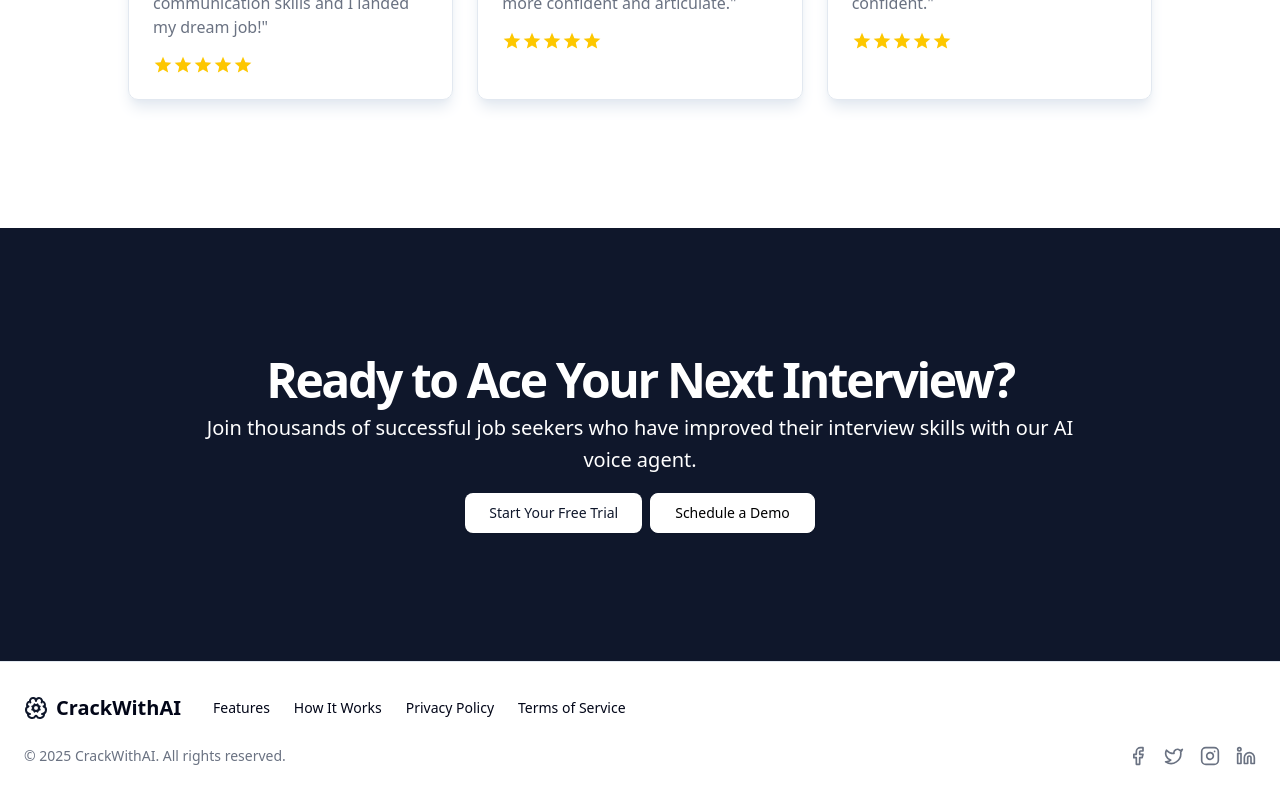
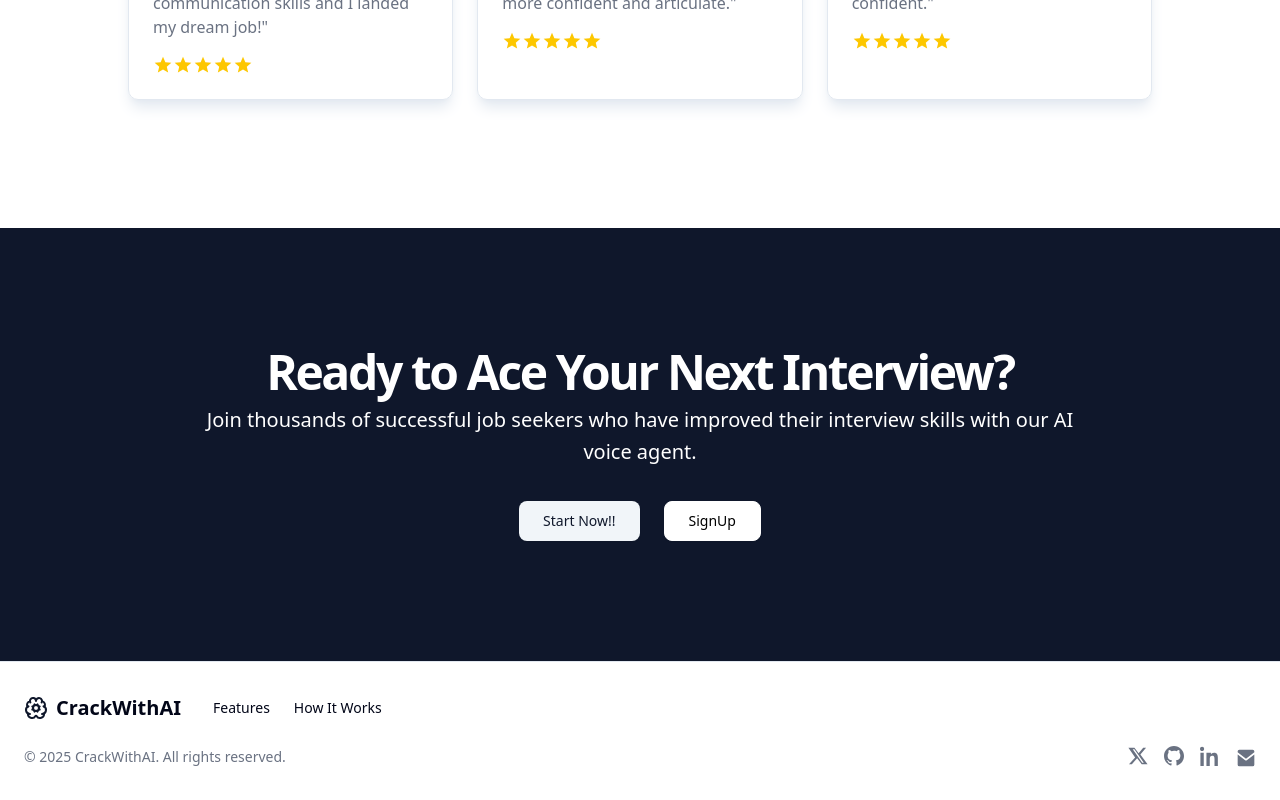
Before and after one commit to sada7070/CrackWithAI, a Next.js app: page / in a window 1280 px wide. Shown: the part 2493-3293 px from the top of the page. Built offline with nearby package versions, Linux system fonts and the light colour scheme.

Commit message:
updated CTAsection and footer

```diff
--- a/components/homePage/components/ctaSection.tsx
+++ b/components/homePage/components/ctaSection.tsx
@@ -1,9 +1,11 @@
+import Link from "next/link";
 import { Button } from "../../ui/button";
 
 export function CTASection() {
-    return <section id="get-started" className="w-full py-12 md:py-24 lg:py-32 bg-primary text-white">
+    return <section id="get-started" className="w-full py-12 md:py-24 lg:py-30 bg-primary text-white">
     <div className="container px-4 md:px-6">
-      <div className="flex flex-col items-center justify-center space-y-4 text-center">
+      <div className="flex flex-col items-center justify-center space-y-8 text-center">
+
         <div className="space-y-2">
           <h2 className="text-3xl font-bold tracking-tighter sm:text-4xl md:text-5xl dark:text-black">
             Ready to Ace Your Next Interview?
@@ -13,14 +15,21 @@ export function CTASection() {
             agent.
           </p>
         </div>
-        <div className="flex flex-col gap-2 min-[400px]:flex-row">
-          <Button size="lg" className="bg-white text-primary hover:bg-gray-100 dark:text-black">
-            Start Your Free Trial
-          </Button>
-          <Button size="lg" variant="outline" className="text-black border-white hover:bg-slate-500 dark:hover:bg-slate-950 dark:border-slate-950">
-            Schedule a Demo
-          </Button>
+
+        <div className="flex flex-col gap-6 min-[400px]:flex-row">
+          <Link href='/signin'>
+            <Button size="lg" className="bg-secondary text-primary hover:bg-secondary/90 dark:text-primary">
+              Start Now!!
+            </Button>
+          </Link>
+
+          <Link href='signup'>
+            <Button size="lg" variant="outline" className="text-black border-white hover:bg-slate-500 dark:hover:bg-slate-800 dark:border-slate-950">
+              SignUp
+            </Button>
+          </Link>
         </div>
+
       </div>
     </div>
   </section>
--- a/components/homePage/homePage.tsx
+++ b/components/homePage/homePage.tsx
@@ -25,8 +25,6 @@ export function HomePage() {
             navItems={[
                 { label: "Features", href: "#features" },
                 { label: "How It Works", href: "#how-it-works" },
-                { label: "Privacy Policy", href: "#" },
-                { label: "Terms of Service", href: "#" },
             ]}
         />
     </div>
--- a/components/ui/footer.tsx
+++ b/components/ui/footer.tsx
@@ -11,7 +11,8 @@ type FooterProps = {
 };
 
 export function Footer({ navItems }: FooterProps) {
-    return <footer className="border-t bg-white dark:bg-background">
+  return (
+    <footer className="border-t bg-white dark:bg-background">
       <div className="container flex flex-col gap-6 py-8 px-4 md:px-6">
         <div className="flex flex-col md:flex-row items-start md:items-center gap-4 md:gap-8">
           <div className="flex items-center gap-2 font-bold text-xl">
@@ -36,81 +37,46 @@ export function Footer({ navItems }: FooterProps) {
         </div>
         <div className="flex flex-col md:flex-row justify-between items-center gap-4">
           <p className="text-sm text-gray-500">© 2025 CrackWithAI. All rights reserved.</p>
+
           <div className="flex gap-4">
-          <Link href="#" className="text-gray-500 hover:text-primary">
-            <svg
-              xmlns="http://www.w3.org/2000/svg"
-              width="24"
-              height="24"
-              viewBox="0 0 24 24"
-              fill="none"
-              stroke="currentColor"
-              strokeWidth="2"
-              strokeLinecap="round"
-              strokeLinejoin="round"
-              className="h-5 w-5"
-            >
-              <path d="M18 2h-3a5 5 0 0 0-5 5v3H7v4h3v8h4v-8h3l1-4h-4V7a1 1 0 0 1 1-1h3z" />
+            {/* X (Twitter) */}
+            <Link href="https://x.com/sada_7070?t=cv-feOIf_1NdjFMh-BNTPA&s=09" target="_blank" className="text-gray-500 hover:text-primary">
+              <svg className="h-5 w-5" fill="currentColor" viewBox="0 0 24 24">
+                <path d="M18.244 2h3.434L14.85 10.297 23.5 22h-7.024l-5.504-7.43L4.62 22H1.182l7.354-8.102L.5 2h7.243l4.987 6.752L18.244 2zm-1.2 18h1.896L7.65 4h-1.98L17.044 20z" />
               </svg>
-            <span className="sr-only">Facebook</span>
+              <span className="sr-only">X</span>
             </Link>
-          <Link href="#" className="text-gray-500 hover:text-primary">
-            <svg
-              xmlns="http://www.w3.org/2000/svg"
-              width="24"
-              height="24"
-              viewBox="0 0 24 24"
-              fill="none"
-              stroke="currentColor"
-              strokeWidth="2"
-              strokeLinecap="round"
-              strokeLinejoin="round"
-              className="h-5 w-5"
-            >
-              <path d="M22 4s-.7 2.1-2 3.4c1.6 10-9.4 17.3-18 11.6 2.2.1 4.4-.6 6-2C3 15.5.5 9.6 3 5c2.2 2.6 5.6 4.1 9 4-.9-4.2 4-6.6 7-3.8 1.1 0 3-1.2 3-1.2z" />
+
+            {/* GitHub */}
+            <Link href="https://github.com/sada7070/" target="_blank" className="text-gray-500 hover:text-primary">
+              <svg className="h-5 w-5" fill="currentColor" viewBox="0 0 24 24">
+                <path fillRule="evenodd" clipRule="evenodd"
+                  d="M12 0C5.373 0 0 5.373 0 12c0 5.303 3.438 9.8 8.205 11.385.6.111.82-.261.82-.58 0-.287-.011-1.046-.017-2.053-3.338.726-4.042-1.61-4.042-1.61-.546-1.385-1.333-1.753-1.333-1.753-1.089-.745.083-.729.083-.729 1.205.085 1.838 1.236 1.838 1.236 1.07 1.833 2.807 1.304 3.492.997.108-.775.419-1.305.762-1.605-2.665-.305-5.466-1.332-5.466-5.932 0-1.31.469-2.381 1.236-3.22-.124-.303-.536-1.523.117-3.176 0 0 1.008-.322 3.3 1.23a11.5 11.5 0 0 1 3.003-.404c1.019.005 2.045.137 3.003.404 2.29-1.552 3.297-1.23 3.297-1.23.655 1.653.243 2.873.12 3.176.77.839 1.235 1.91 1.235 3.22 0 4.61-2.804 5.624-5.476 5.921.43.37.823 1.103.823 2.222 0 1.604-.015 2.896-.015 3.286 0 .322.216.697.825.579C20.565 21.796 24 17.298 24 12c0-6.627-5.373-12-12-12z" />
               </svg>
-            <span className="sr-only">Twitter</span>
+              <span className="sr-only">GitHub</span>
             </Link>
-          <Link href="#" className="text-gray-500 hover:text-primary">
-            <svg
-              xmlns="http://www.w3.org/2000/svg"
-              width="24"
-              height="24"
-              viewBox="0 0 24 24"
-              fill="none"
-              stroke="currentColor"
-              strokeWidth="2"
-              strokeLinecap="round"
-              strokeLinejoin="round"
-              className="h-5 w-5"
-            >
-              <rect width="20" height="20" x="2" y="2" rx="5" ry="5" />
-              <path d="M16 11.37A4 4 0 1 1 12.63 8 4 4 0 0 1 16 11.37z" />
-              <line x1="17.5" x2="17.51" y1="6.5" y2="6.5" />
-            </svg>
-            <span className="sr-only">Instagram</span>
-          </Link>
-          <Link href="#" className="text-gray-500 hover:text-primary">
-            <svg
-              xmlns="http://www.w3.org/2000/svg"
-              width="24"
-              height="24"
-              viewBox="0 0 24 24"
-              fill="none"
-              stroke="currentColor"
-              strokeWidth="2"
-              strokeLinecap="round"
-              strokeLinejoin="round"
-              className="h-5 w-5"
-            >
-              <path d="M16 8a6 6 0 0 1 6 6v7h-4v-7a2 2 0 0 0-2-2 2 2 0 0 0-2 2v7h-4v-7a6 6 0 0 1 6-6z" />
-              <rect width="4" height="12" x="2" y="9" />
-              <circle cx="4" cy="4" r="2" />
+
+            {/* LinkedIn */}
+            <Link href="https://www.linkedin.com/in/sada70/" target="_blank" className="text-gray-500 hover:text-primary">
+              <svg className="h-5 w-5" fill="currentColor" viewBox="0 0 24 24">
+                <path d="M4.98 3.5C4.98 4.88 3.87 6 2.5 6S0 4.88 0 3.5 1.12 1 2.5 1s2.48 1.12 2.48 2.5zM.5 8h4V24h-4V8zM9.5 8h3.64v2.05h.05c.51-.96 1.76-1.97 3.63-1.97 3.89 0 4.6 2.56 4.6 5.89V24h-4v-7.97c0-1.9-.03-4.35-2.65-4.35-2.65 0-3.05 2.07-3.05 4.2V24h-4V8z" />
               </svg>
               <span className="sr-only">LinkedIn</span>
             </Link>
+
+            {/* Mail */}
+            <Link href="https://mail.google.com/mail/?view=cm&fs=1&to=sadashivamurthysp10656@gmail.com" target="_blank" className="text-gray-500 hover:text-primary pt-0.5">
+              <svg className="h-5 w-5" fill="currentColor" viewBox="0 0 24 24">
+                <path
+                  d="M2 4a2 2 0 0 1 2-2h16a2 2 0 0 1 2 2v1.2L12 13 2 5.2V4zm0 3.72V20a2 2 0 0 0 2 2h16a2 2 0 0 0 2-2V7.72l-9.4 7.2a1 1 0 0 1-1.2 0L2 7.72z"
+                />
+              </svg>
+              <span className="sr-only">Mail</span>
+            </Link>
+
           </div>
         </div>
       </div>
     </footer>
+  );
 }
```
Lines whose indentation alone changed are shown as unchanged.
